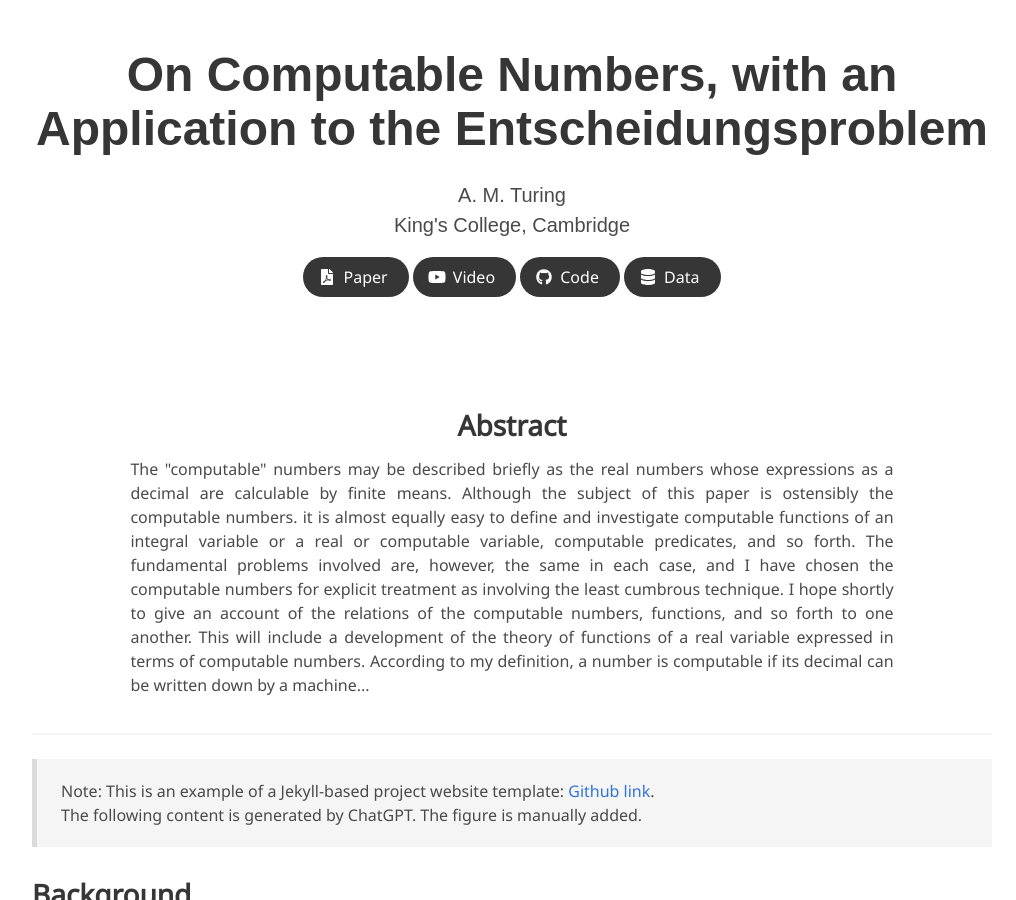
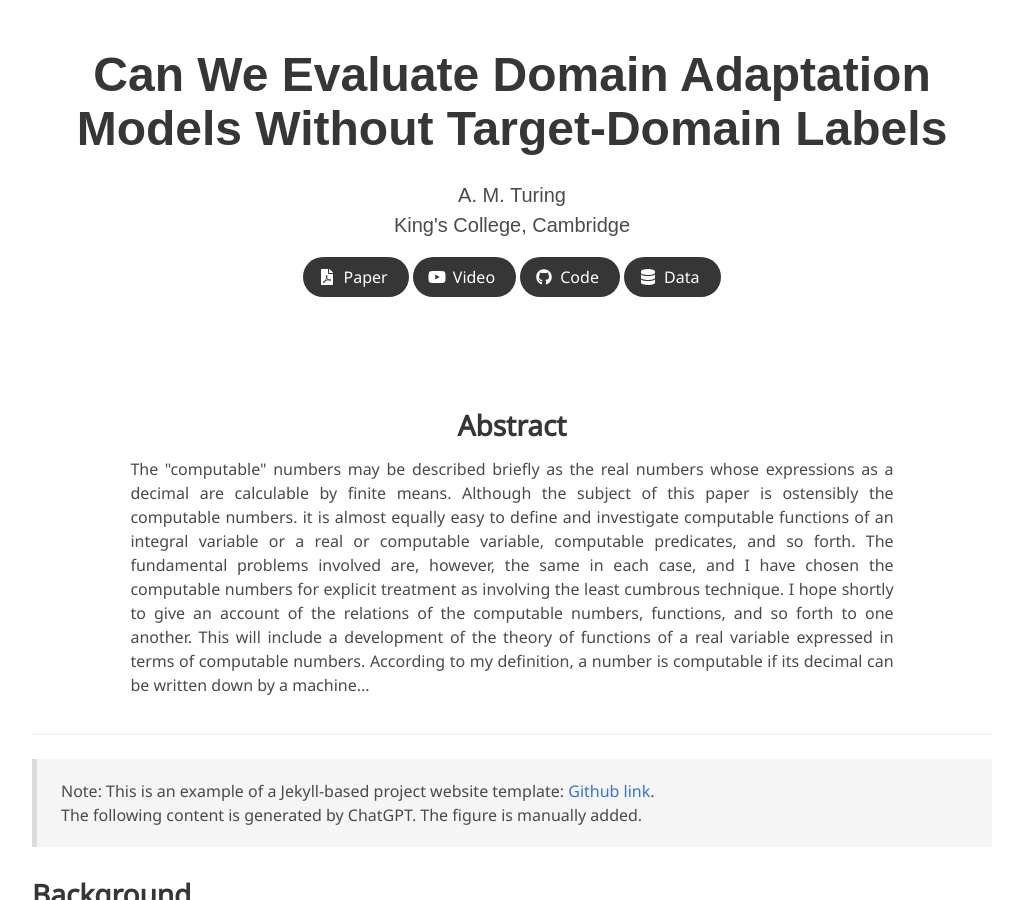
Before and after one commit to sleepyseal/TransferScoreWeb, a Jekyll site: the page built from index.md, in a window 1280 px wide and 900 px high. Shown: the whole window, without its empty margins (128-1144 px from the left). Built offline with Jekyll 4.4.1, drawn with Linux system fonts in a browser that asks for light colours; some web fonts are replaced.

Commit message:
Update index.md

```diff
--- a/index.md
+++ b/index.md
@@ -2,7 +2,7 @@
 layout: project_page
 permalink: /
 
-title: On Computable Numbers, with an Application to the Entscheidungsproblem
+title: Can We Evaluate Domain Adaptation Models Without Target-Domain Labels
 authors:
     A. M. Turing
 affiliations:
```
